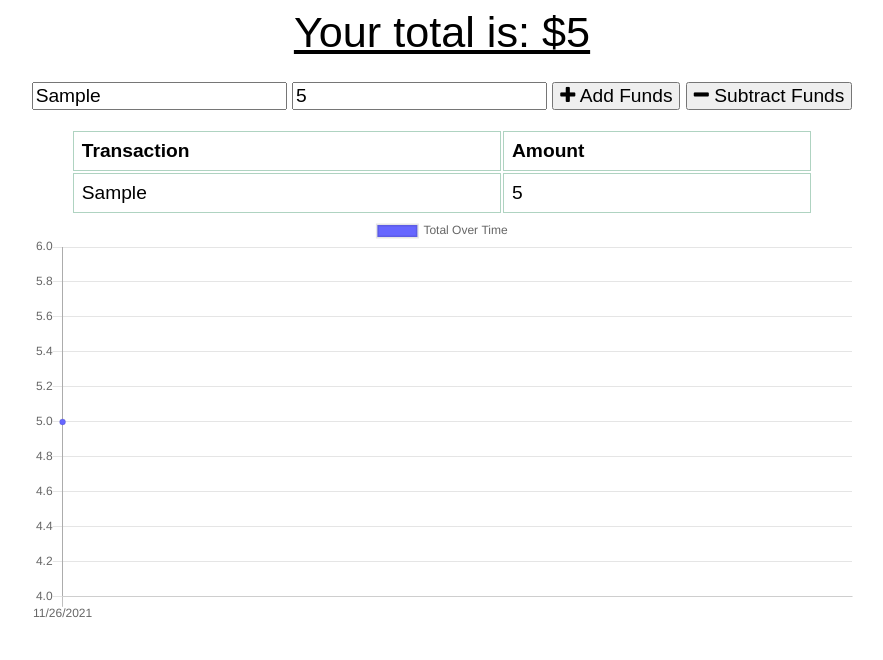
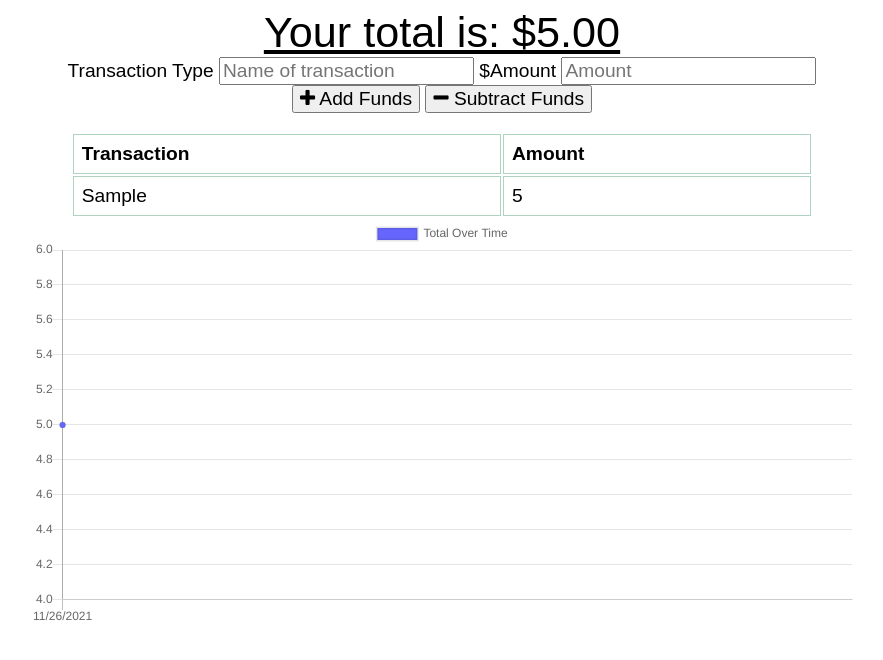
Before and after one commit to ljbrewer/BudgetTracker, a website: page public/index.html in a window 1280 px wide. Both pictures are taken after typing "Sample", "5" into the empty fields and a click on the button "Add Funds". Shown: the whole page, without its empty margins (198-1081 px from the left). Drawn offline with nearby package versions, Linux system fonts and the light colour scheme; no server answers.

Commit message:
finally working

```diff
--- a/models/index.js
+++ /dev/null
@@ -1,3 +0,0 @@
-module.exports = {
-  Transaction: require("./transaction")
-};
--- /dev/null
+++ b/public/db.js
@@ -0,0 +1,93 @@
+let db;
+let budgetVersion;
+
+// Create a new db request for a "budget" database.
+const request = indexedDB.open('BudgetDB', budgetVersion || 21);
+
+request.onupgradeneeded = function (e) {
+  console.log('Upgrade needed in IndexDB');
+
+  const { oldVersion } = e;
+  const newVersion = e.newVersion || db.version;
+
+  console.log(`DB Updated from version ${oldVersion} to ${newVersion}`);
+
+  db = e.target.result;
+
+  if (db.objectStoreNames.length === 0) {
+    db.createObjectStore('BudgetStore', { autoIncrement: true });
+  }
+};
+
+request.onerror = function (e) {
+  console.log(`Woops! ${e.target.errorCode}`);
+};
+
+function checkDatabase() {
+  console.log('check db invoked');
+
+  // Open a transaction on your BudgetStore db
+  let transaction = db.transaction(['BudgetStore'], 'readwrite');
+
+  // access your BudgetStore object
+  const store = transaction.objectStore('BudgetStore');
+
+  // Get all records from store and set to a variable
+  const getAll = store.getAll();
+
+  // If the request was successful
+  getAll.onsuccess = function () {
+    // If there are items in the store, we need to bulk add them when we are back online
+    if (getAll.result.length > 0) {
+      fetch('/api/transaction/bulk', {
+        method: 'POST',
+        body: JSON.stringify(getAll.result),
+        headers: {
+          Accept: 'application/json, text/plain, */*',
+          'Content-Type': 'application/json',
+        },
+      })
+        .then((response) => response.json())
+        .then((res) => {
+          // If our returned response is not empty
+          if (res.length !== 0) {
+            // Open another transaction to BudgetStore with the ability to read and write
+            transaction = db.transaction(['BudgetStore'], 'readwrite');
+
+            // Assign the current store to a variable
+            const currentStore = transaction.objectStore('BudgetStore');
+
+            // Clear existing entries because our bulk add was successful
+            currentStore.clear();
+            console.log('Clearing store 🧹');
+          }
+        });
+    }
+  };
+}
+
+request.onsuccess = function (e) {
+  console.log('success');
+  db = e.target.result;
+
+  // Check if app is online before reading from db
+  if (navigator.onLine) {
+    console.log('Backend online! 🗄️');
+    checkDatabase();
+  }
+};
+
+const saveRecord = (record) => {
+  console.log('Save record invoked');
+  // Create a transaction on the BudgetStore db with readwrite access
+  const transaction = db.transaction(['BudgetStore'], 'readwrite');
+
+  // Access your BudgetStore object store
+  const store = transaction.objectStore('BudgetStore');
+
+  // Add record to your store with add method.
+  store.add(record);
+};
+
+// Listen for app coming back online
+window.addEventListener('online', checkDatabase);
--- a/public/index.html
+++ b/public/index.html
@@ -1,20 +1,14 @@
 <!DOCTYPE html>
 <html lang="en">
+
 <head>
   <meta charset="UTF-8" />
   <meta name="viewport" content="width=device-width, initial-scale=1.0" />
   <meta http-equiv="X-UA-Compatible" content="ie=edge" />
   <meta name="theme-color" content="#317EFB" />
-    <link
-      rel="shortcut icon"
-      href="icons/icon-192x192.png"
-      type="image/x-icon"
-    />
+  <link rel="shortcut icon" href="icons/icon-192x192.png" type="image/x-icon" />
 
-    <link
-      rel="stylesheet"
-      href="https://stackpath.bootstrapcdn.com/font-awesome/4.7.0/css/font-awesome.min.css"
-    />
+  <link rel="stylesheet" href="https://stackpath.bootstrapcdn.com/font-awesome/4.7.0/css/font-awesome.min.css" />
   <link rel="manifest" href="manifest.webmanifest" />
   <link rel="stylesheet" href="styles.css" />
 
@@ -26,20 +20,22 @@
       <div class="total">Your total is: $<span id="total">0</span></div>
     </div>
 
-      <div class="form">
+    <form id="budget-form">
+      <label for="t-name">Transaction Type</label>
       <input type="text" id="t-name" placeholder="Name of transaction" />
-        <input
-          type="number"
-          min="0"
-          id="t-amount"
-          placeholder="Transaction amount"
-        />
-        <button id="add-btn">
-          <i class="fa fa-plus buttons"></i> Add Funds
+
+      <label for="t-amount">$Amount</label>
+      <input type="number" min="0" id="t-amount" placeholder="Amount" />
+
+      <div class="transaction-buttons">
+        <button id="add-btn"><i class="fa fa-plus buttons"></i> Add Funds</button>
+        <button id="sub-btn">
+          <i class="fa fa-minus"></i> Subtract Funds
         </button>
-        <button id="sub-btn"><i class="fa fa-minus"></i> Subtract Funds</button>
+      </div>
       <p class="error"></p>
-      </div>
+    </form>
+
 
     <div class="transactions">
       <table>
@@ -53,7 +49,8 @@
 
     <canvas id="myChart"></canvas>
   </div>
-    <script>
+
+  <!-- <script>
     if ("serviceWorker" in navigator) {
       navigator.serviceWorker
         .register("service-worker.js")
@@ -65,8 +62,10 @@
           console.log(error);
         });
     }
-    </script>
-    <script src="https://cdn.jsdelivr.net/npm/chart.js@2.8.0"></script>
-    <script src="index.js"></script>
+  </script> -->
+  <script src = "https://cdn.jsdelivr.net/npm/chart.js@2.8.0"></script>
+  <script src="/db.js"></script>
+  <script src="/index.js"></script>
 </body>
+
 </html>
--- a/public/index.js
+++ b/public/index.js
@@ -1,14 +1,11 @@
 let transactions = [];
 let myChart;
 
-fetch("/api/transaction")
-  .then(response => {
-    return response.json();
-  })
-  .then(data => {
+fetch('/api/transaction')
+  .then((response) => response.json())
+  .then((data) => {
     // save db data on global variable
     transactions = data;
-
     populateTotal();
     populateTable();
     populateChart();
@@ -16,9 +13,10 @@ fetch("/api/transaction")
 
 function populateTotal() {
   // reduce transaction amounts to a single total value
-  let total = transactions.reduce((total, t) => {
+  const total = transactions.reduce((total, t) => {
     return total + parseInt(t.value);
-  }, 0);
+  }, 0)
+  .toFixed(2);
 
   let totalEl = document.querySelector("#total");
   totalEl.textContent = total;
@@ -28,14 +26,13 @@ function populateTable() {
   let tbody = document.querySelector("#tbody");
   tbody.innerHTML = "";
 
-  transactions.forEach(transaction => {
+  transactions.forEach((transaction) => {
     // create and populate a table row
-    let tr = document.createElement("tr");
+    const tr = document.createElement('tr');
     tr.innerHTML = `
       <td>${transaction.name}</td>
       <td>${transaction.value}</td>
     `;
-
     tbody.appendChild(tr);
   });
 }
@@ -46,8 +43,8 @@ function populateChart() {
   let sum = 0;
 
   // create date labels for chart
-  let labels = reversed.map(t => {
-    let date = new Date(t.date);
+  const labels = reversed.map((t) => {
+    const date = new Date(t.date);
     return `${date.getMonth() + 1}/${date.getDate()}/${date.getFullYear()}`;
   });
 
@@ -84,12 +81,11 @@ function sendTransaction(isAdding) {
   let errorEl = document.querySelector(".form .error");
 
   // validate form
-  if (nameEl.value === "" || amountEl.value === "") {
-    errorEl.textContent = "Missing Information";
+  if (nameEl.value === '' || amountEl.value === '') {
+    errorEl.textContent = 'Missing Information';
     return;
-  }
-  else {
-    errorEl.textContent = "";
+  } else {
+    // errorEl.textContent = '';
   }
 
   // create record
@@ -121,10 +117,8 @@ function sendTransaction(isAdding) {
       "Content-Type": "application/json"
     }
   })
-  .then(response => {
-    return response.json();
-  })
-  .then(data => {
+  .then((response) => response.jason())
+  .then((data) => {
     if (data.errors) {
       errorEl.textContent = "Missing Information";
     }
@@ -134,8 +128,9 @@ function sendTransaction(isAdding) {
       amountEl.value = "";
     }
   })
-  .catch(err => {
+  .catch((err) => {
     // fetch failed, so save in indexed db
+    console.log('save record');
     saveRecord(transaction);
 
     // clear form
@@ -144,10 +139,13 @@ function sendTransaction(isAdding) {
   });
 }
 
-document.querySelector("#add-btn").onclick = function() {
+document.querySelector('#add-btn').addEventListener('click', function (event) {
+  event.preventDefault();
   sendTransaction(true);
-};
+});
 
-document.querySelector("#sub-btn").onclick = function() {
+
+document.querySelector('#sub-btn').addEventListener('click', function (event) {
+  event.preventDefault();
   sendTransaction(false);
-};
+});
--- a/public/styles.css
+++ b/public/styles.css
@@ -19,7 +19,7 @@ td, th {
 }
 
 tr:nth-child(even) {
-  background-color:  #a7d0da;
+  background-color:  #d1d2e6;
 
 }
 
--- a/server.js
+++ b/server.js
@@ -3,7 +3,7 @@ const logger = require("morgan");
 const mongoose = require("mongoose");
 const compression = require("compression");
 
-const PORT = process.env.PORT || 3000;
+const PORT = process.env.PORT || 3001;
 
 const app = express();
 
```
Also changed, not shown: public/service-worker.js (+63 -1 lines), README.md, public/icons/icon-169x169.png, public/icons/icon-192x192.png, public/icons/icon-512x512.png, public/manifest.webmanifest. Lines whose indentation alone changed are shown as unchanged.
